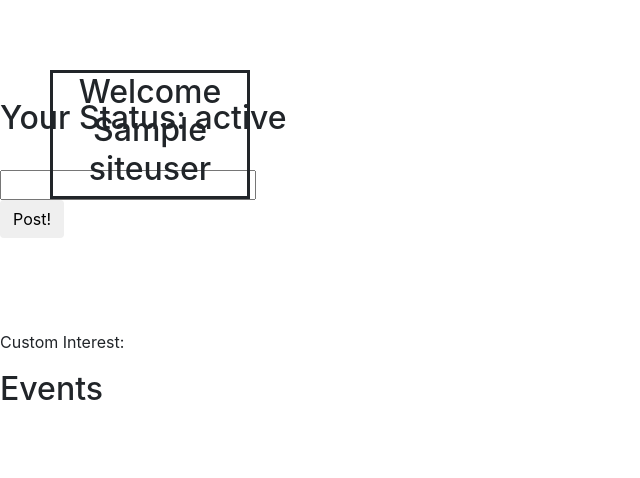
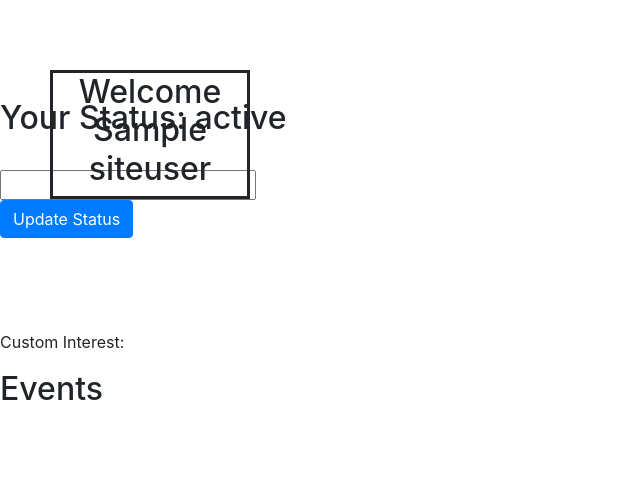
Before and after one commit to JasonKirn/CST438FinalProjectTeam5, a Flask app: page /home in a window 1280 px wide. Shown: the part 141-619 px from the top of the page, without its empty margins (0-640 px from the left). Run offline with Flask 2, Linux system fonts and the light colour scheme; the visitor is signed in with stand-in values (Sample User, id 1); a database or web service that is not in the repository returns one stand-in record (values such as "Sample title"); some libraries are stand-ins or nearby versions.

Commit message:
Updated status button and other formats

```diff
--- a/webApp/hello.py
+++ b/webApp/hello.py
@@ -224,7 +224,7 @@ def user(siteUser):
         if siteUser == sessionUser:
             return render_template('sessionUser.html', user=user, siteUser=siteUser, posts=posts)
         else:
-            return render_template('user.html', sessionUser=sessionUser, user=user, posts=posts )
+            return render_template('user.html', user=user, posts=posts )
 
     return "Uh oh. The user page you're looking for doesn't seem to exist."
 
--- a/webApp/templates/home.html
+++ b/webApp/templates/home.html
@@ -21,7 +21,7 @@
         <form action="/updateStatus" method="post">
             <input type="text" name="statusTextField"></input>
             <br>
-            </a><input type="submit" class="btn btn-default" value="Post!" name="statusTextPost" ></button>
+            </a><input type="submit" class="btn btn-primary" value="Update Status" name="statusTextPost" ></button>
         </form>
 
         <div id="connections">
```
